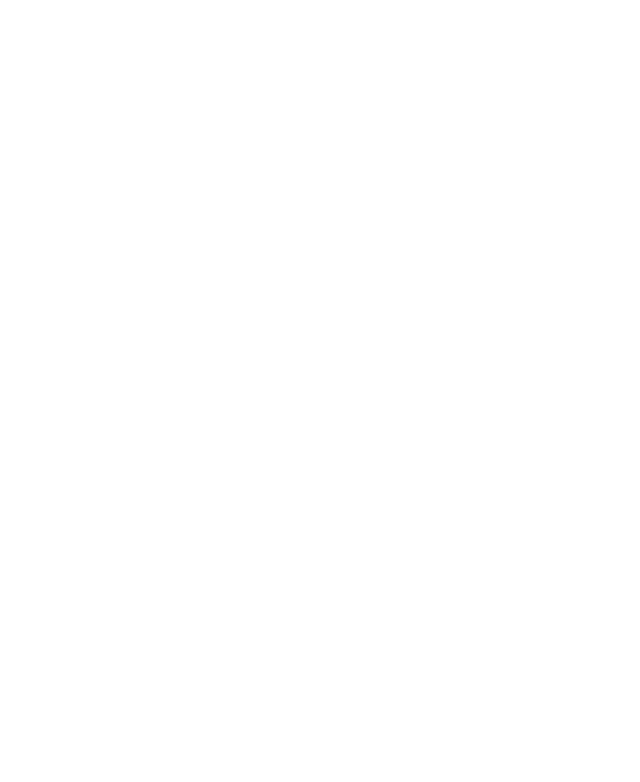
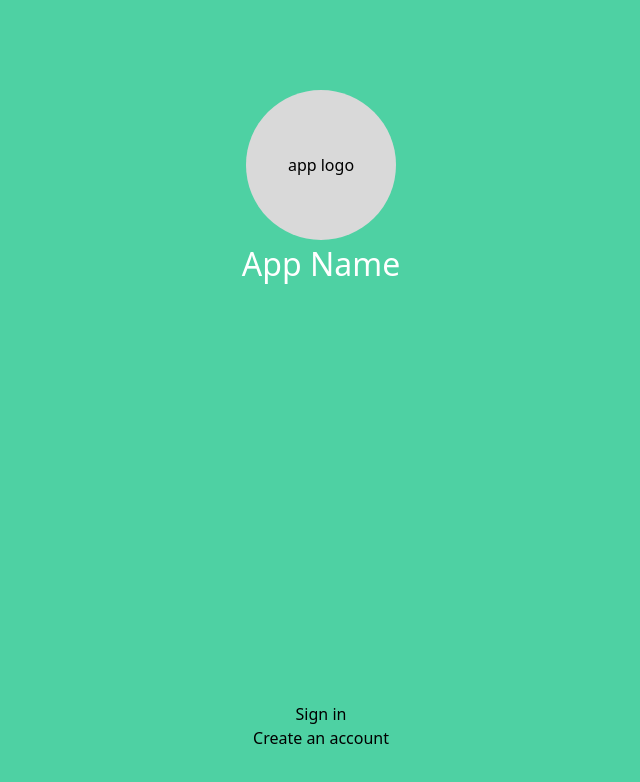
Before and after one commit to RinKokubo/solution-challenge-team-1, a React (Create React App) app: page / in a window 1280 px wide. Before the commit this address had no page. Shown: the top 782 px of the page, without its empty margins (319-959 px from the left). Built offline with nearby package versions, Linux system fonts and the light colour scheme; the HTML template or start-up script is replaced by a standard one.

Commit message:
add start page template

```diff
--- a/src/App.js
+++ b/src/App.js
@@ -3,11 +3,13 @@
 import Map from './components/Map';
 import SignIn from './components/SignIn';
 import Confirm from './components/Confirm';
+import Start from './components/Start';
 
 function App() {
   return (
     <Router>
       <Routes>
+        <Route path='/' element={<Start />}></Route>
         <Route path='/map' element={<Map />}></Route>
         <Route path='/sign_in' element={<SignIn />}></Route>
         <Route path='/sign_in/confirm' element={<Confirm />}></Route>
--- /dev/null
+++ b/src/components/Start.js
@@ -0,0 +1,16 @@
+const Start = () => {
+  return (
+    <div className="bg-[#4ed1a3] min-h-screen flex flex-col items-center relative">
+      <div className="bg-[#d9d9d9] w-[150px] h-[150px] rounded-full mt-[90px] flex justify-center items-center">
+        app logo
+      </div>
+      <h1 className="text-white text-[32px] mx-[50px]">App Name</h1>
+      <div className="absolute bottom-[50px] flex flex-col items-center">
+        <a href="/sign_in" className="">Sign in</a>
+        <a href="/create_account" className="">Create an account</a>
+      </div>
+    </div>
+  )
+}
+
+export default Start
```
